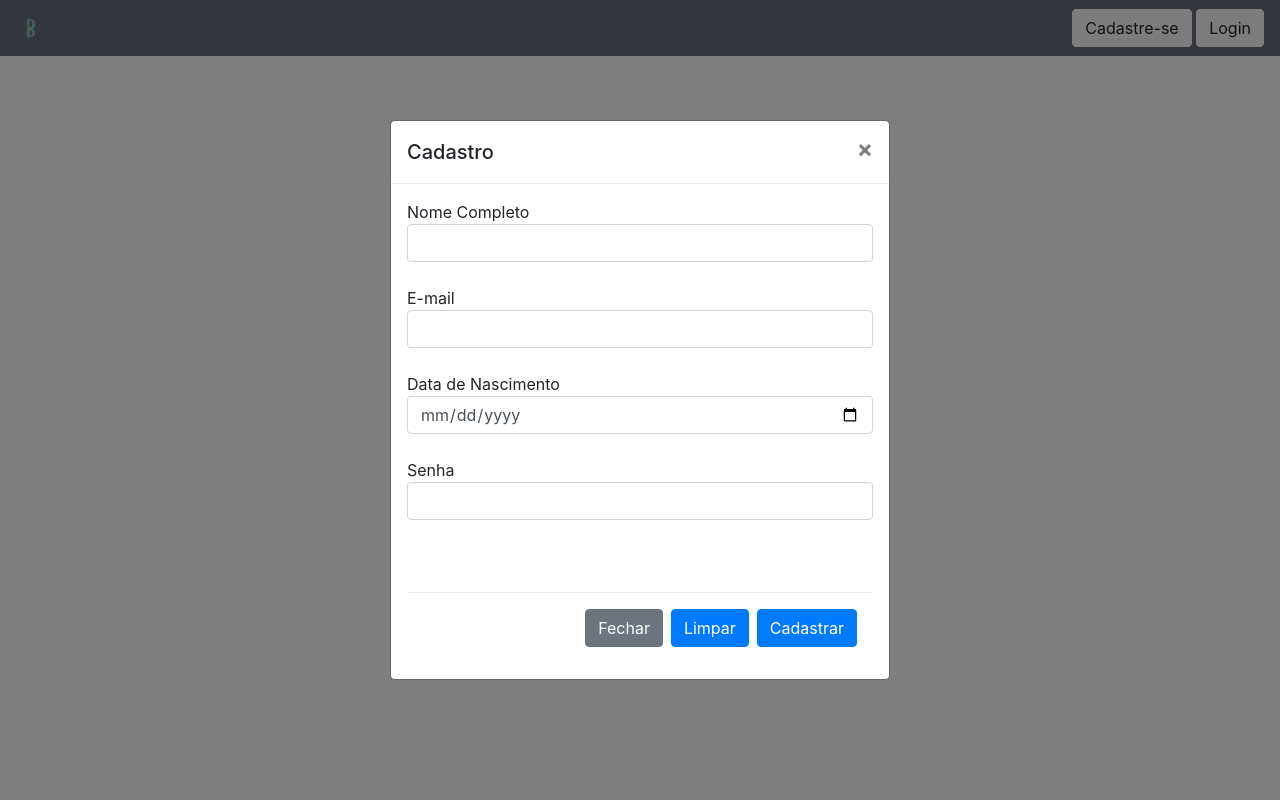
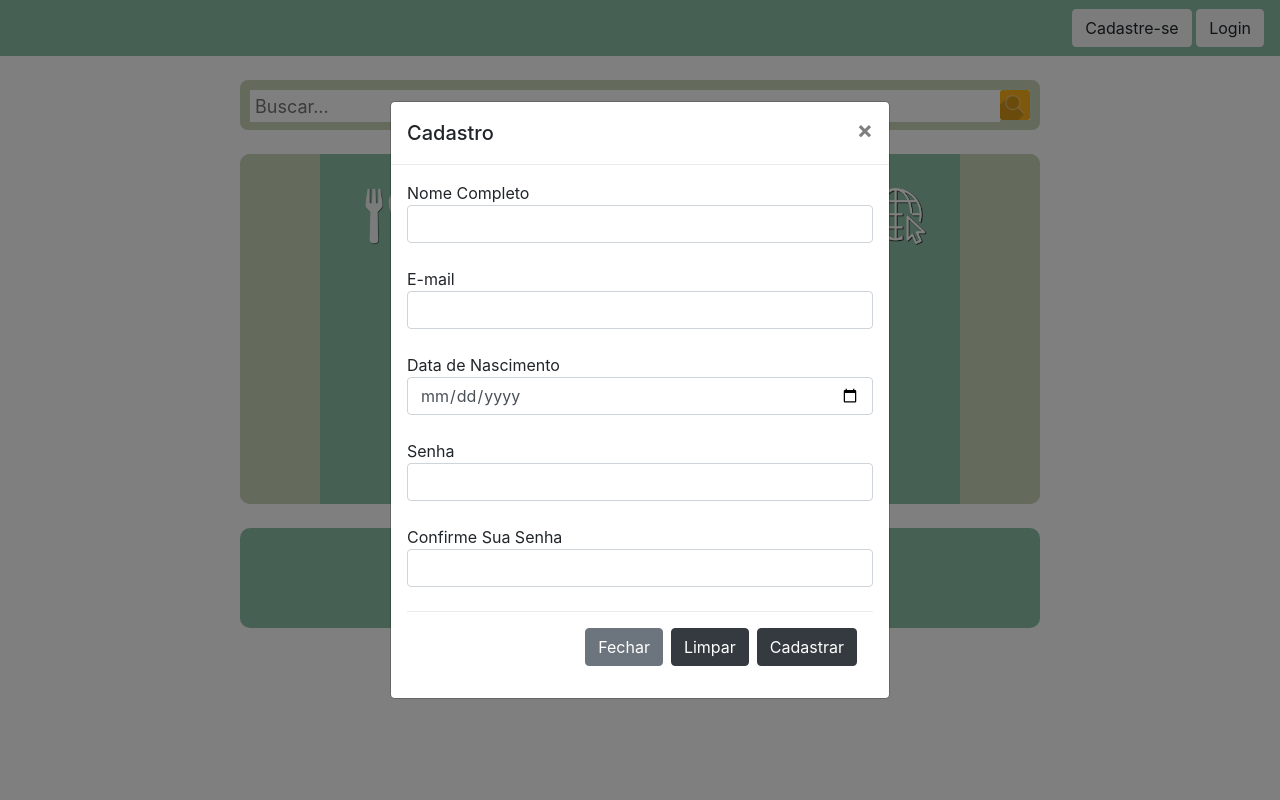
Before and after one commit to EvertonLWF/Trabalho_LPW, a PHP site: the page made by blog/cabeçalho.php in a window 1280 px wide, after a click on "Cadastre-se". Run offline with PHP 8.4, Linux system fonts and the light colour scheme; grey boxes are pictures that could not be loaded.

Commit message:
Update cabeçalho.php

```diff
--- a/blog/cabeçalho.php
+++ b/blog/cabeçalho.php
@@ -7,10 +7,39 @@
   <link rel="stylesheet" href="https://stackpath.bootstrapcdn.com/bootstrap/4.1.0/css/bootstrap.min.css">
   <link rel="stylesheet" type="text/css" href="style.css">
   <script language="javascript" type="text/javascript">
+    <?php
+    session_start();
+    $ip = $_SERVER['REMOTE_ADDR'];
+    if (isset($_SESSION['id']) && !empty($_SESSION['id'])) {
+      if($_SESSION['tipo']==1){
+        header("Location:admin/index_admin.php");
+      }
+      if($_SESSION['tipo']==0){
+        header("Location:user/index_user.php");
+      }
+      if($_SESSION['tipo']==2){
+        header("Location:index_block.php");
+        ?>
+      </script>
+      <nav class="navbar sticky-top" style="background-color: #8fc0a9;">
+        <a class="navbar-brand" href="#">
+          <img src="img/brand.png" width="30" height="30" class="d-inline-block align-top" alt="">
+        </a>
+
+        <div class="d-flex">
+        </div>
+
+        <div class="alinha" class="text-center">
+
+        </div>
+        <script language="javascript" type="text/javascript">
+          <?php
+        }
+      }else{
+        ?>
         function validarlogin() {
           var email = form2.email.value;
           var senha = form2.senha.value;
-
           if(email == "" || email.indexOf('@') == -1){
             alert('Preencha o campo com seu e-mail')
             form2.email.focus();
@@ -22,12 +51,12 @@
             return false;
           }
         };
-
         function validarcadastro() {
           var nome = form1.nome.value;
           var email = form1.email.value;
           var dtnasc = form1.dtnasc.value;
           var senha = form1.senha.value;
+          var confsenha = form1.confsenha.value;
 
           if(nome == ""){
             alert('Preencha o campo com seu nome.')
@@ -39,10 +68,21 @@
             form1.email.focus();
             return false;
           }
-
           if(senha == "" || senha.length < 6){
             alert('Preencha o campo senha com no mínimo 6 caracteres.')
             form1.email.focus();
+            return false;
+          }
+
+          if(confsenha == ""){
+            alert('Preencha o campo com sua senha para a confirmação.')
+            form1.confsenha.focus();
+            return false;
+          }
+
+          if(senha != confsenha){
+            alert('As senhas digitadas não coencidem. Digite novamente.')
+            form1.confsenha.focus();
             return false;
           }
         };
@@ -52,9 +92,9 @@
     </head>
     <body>
 
-<nav class="navbar navbar-default navbar-static-top" style="background-color: #696D7D;">
+      <nav class="navbar sticky-top" style="background-color: #8fc0a9;">
         <a class="navbar-brand" href="#">
-    <img src="brand.png" width="30" height="30" class="d-inline-block align-top" alt="">
+          <img src="img/brand.png" width="30" height="30" class="d-inline-block align-top" alt="">
         </a>
 
         <div class="d-flex">
@@ -71,6 +111,11 @@
             Login
           </button>
           <!-- Modal -->
+
+        </div>
+      </nav>
+
+
       <div class="modal fade" id="cadastro" tabindex="-1" role="dialog" aria-labelledby="exampleModalLabel" aria-hidden="true">
         <div class="modal-dialog modal-dialog-centered" role="document">
           <div class="modal-content">
@@ -82,6 +127,7 @@
             </div>
             <div class="modal-body" class="text-center">
              <form action="cadastro.php" method="post" name="form1" >
+              <input type="hidden" name="ip" value="<?php echo $ip;?>">
               Nome Completo<br>
               <input type="text" name="nome" class="form-control"><br>
               E-mail<br>
@@ -89,12 +135,13 @@
               Data de Nascimento<br>
               <input type="date" name="dtnasc" class="form-control"><br>
               Senha<br>
-                        <input type="password" name="senha" class="form-control"><br><br>
-                        <br>
+              <input type="password" name="senha" class="form-control"><br>
+              Confirme Sua Senha
+              <input type="password" name="confsenha" class="form-control"><br>
               <div class="modal-footer">
                 <button type="button" class="btn btn-secondary" data-dismiss="modal">Fechar</button>
-                          <button type="reset" class="btn btn-primary">Limpar</button>
-                          <button type="submit" class="btn btn-primary" onclick="return validarcadastro();">Cadastrar</button>
+                <button type="reset" class="btn btn-dark">Limpar</button>
+                <button type="submit" class="btn btn-dark" onclick="return validarcadastro();">Cadastrar</button>
               </div>
             </form>
           </div>
@@ -121,7 +168,8 @@
             <br>
             <div class="modal-footer">
               <button type="button" class="btn btn-secondary" data-dismiss="modal">Fechar</button>
-                <button type="submit" class="btn btn-primary" onclick="return validarlogin();">Logar</button>
+              <button type="reset" class="btn btn-secondary">Limpar</button>
+              <button type="submit" class="btn btn-dark" onclick="return validarlogin();">Logar</button>
             </div>
           </form>
         </div>
@@ -129,5 +177,59 @@
       </div>
     </div>
   </div>
+
+
+
+
+  <?php } ?>
+  <br>
+  <div class="topo">
+    <form action="admin/busca.php" method="POST">
+      <div id="divBusca">
+        <input type="text" id="txtBusca" name="tx" placeholder="Buscar..."/>
+        <input  height="30px" type="image" src="img/botao.png" alt="Buscar..." id="btn2Busca"/>
       </div>
+    </form>
+    <br>
+    <center>
+      <div class="corpo">
+        <div class="left"></div>
+        <div class="right"></div>
+        <div class="center">
+
+          <div class="icones" >
+
+            <a href ="#"> <img src="img/mComidaSF.png" title="Gastronomia"/></a>
+            <a href ="#"> <img src="img/mEntretenimentoSF.png" title="Entretenimento"/></a>
+            <a href ="#"> <img src="img/mFutebolSF.png" title="Esportes"/></a>
+            <a href ="#"> <img src="img/mModaSF.png" title="Moda/Beleza"/></a>
+            <a href ="#"> <img src="img/mTecnologiaSF.png" title="Tecnologia"/></a>
+          </div>
+          <div class="carrossel">
+
+          </div>
+
+
+        </div>
+      </div>
+      <br>
+      <div class="rodape">
+        Acompanhe nossas novidades pelas redes sociais
+        <div class="iconsArea">
+            <a href="https://www.facebook.com/"> <img height="30px" src="img/fb.png"></a>
+            <a href="https://twitter.com"> <img height="30px" src="img/tw.png"></a>
+            <a href="https://plus.google.com"> <img height="30px" src="img/gp.png"></a>
+            <a href="https://github.com/"> <img height="30px" src="img/gh.png"></a>
+        </div>
+      </div>
+
+    </div>
+  </center>
+
+</div>
+
+</body>
+</body>
 </nav>
+</head>
+</html>
```
Lines whose indentation alone changed are shown as unchanged.
